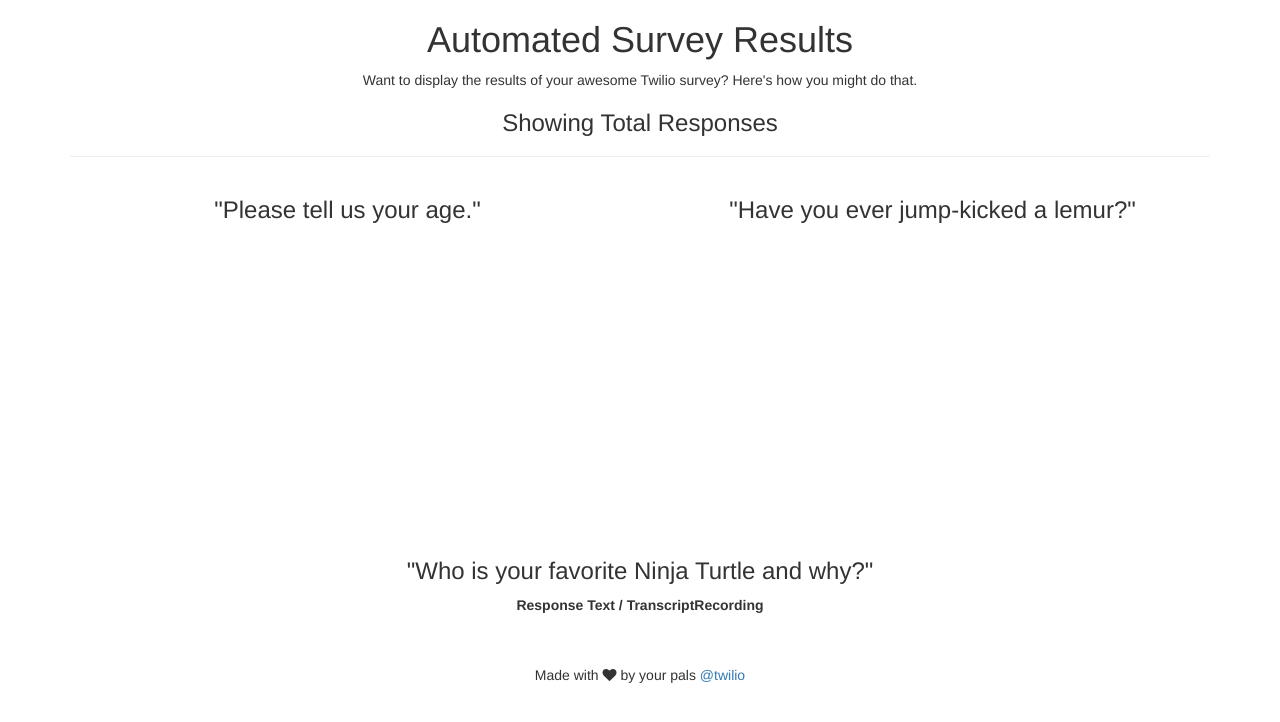
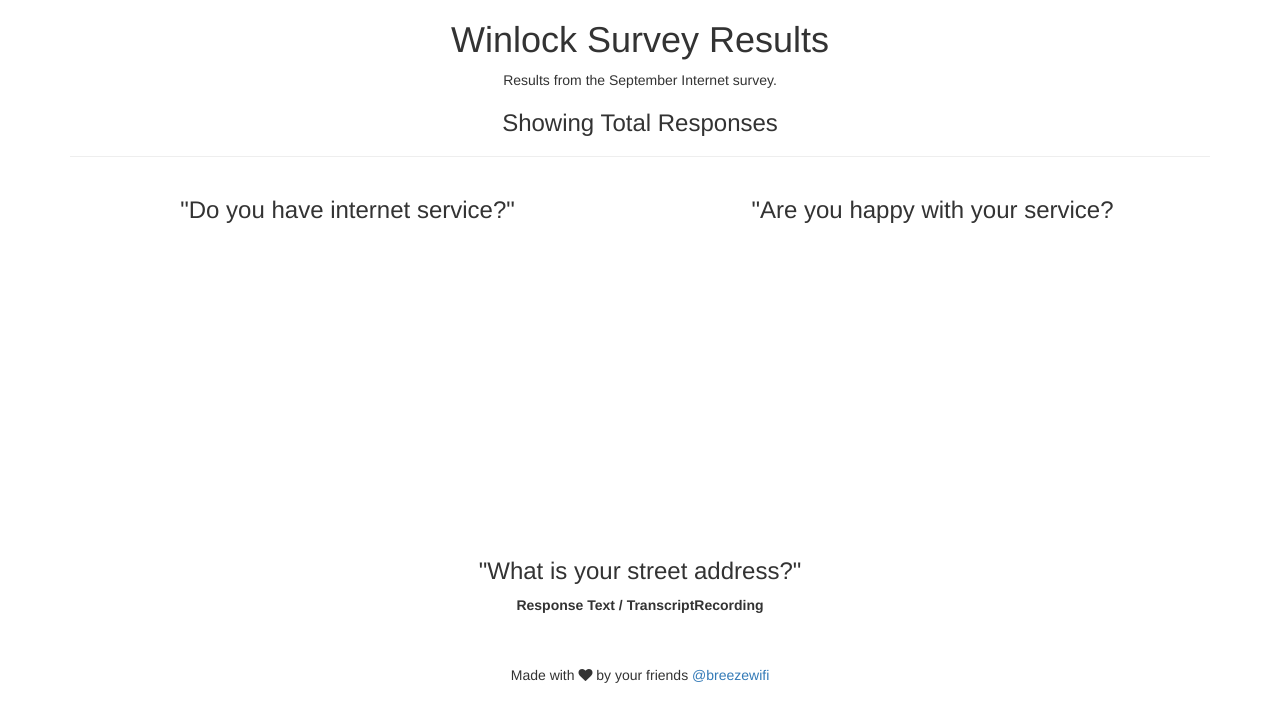
Before and after one commit to petethec/winlock-internet1, a website: page public/index.html in a window 1280 px wide. Drawn offline with nearby package versions, Linux system fonts and the light colour scheme; no server answers.

Commit message:
Update
Added survey questions.

```diff
--- a/public/index.html
+++ b/public/index.html
@@ -1,7 +1,7 @@
 <!DOCTYPE html>
 <html>
 <head>
-    <title>Automated Surveys</title>
+    <title>Winlock Internet Surveys</title>
     <link rel="shortcut icon"
         href="//twilio.com/bundles/marketing/img/favicons/favicon.ico">
     <link rel="apple-touch-icon"
@@ -24,10 +24,9 @@
 
 <!-- App Layout -->
 <section id="main" class="container">
-    <h1>Automated Survey Results</h1>
+    <h1>Winlock Survey Results</h1>
     <p>
-        Want to display the results of your awesome Twilio survey? Here's
-        how you might do that.
+        Results from the September Internet survey.
     </p>
 
     <h3>Showing <span id="total"></span> Total Responses</h3>
@@ -35,17 +34,17 @@
 
     <div class="row">
         <div class="col-sm-6">
-            <h3>"Please tell us your age."</h3>
+            <h3>"Do you have internet service?"</h3>
             <canvas id="ageChart" width="300" height="300"></canvas>
         </div>
         <div class="col-sm-6">
-            <h3>"Have you ever jump-kicked a lemur?"</h3>
+            <h3>"Are you happy with your service?</h3>
             <canvas id="lemurChart" width="300" height="300"></canvas>
         </div>
     </div>
 
     <div class="row">
-        <h3>"Who is your favorite Ninja Turtle and why?"</h3>
+        <h3>"What is your street address?"</h3>
         <table id="turtleResponses">
             <tr>
                 <th>Response Text / Transcript</th>
@@ -57,8 +56,8 @@
 </section>
 
 <footer class="container">
-    Made with <i class="fa fa-heart"></i> by your pals
-    <a href="http://www.twilio.com">@twilio</a>
+    Made with <i class="fa fa-heart"></i> by your friends
+    <a href="http://www.breezewifi.net">@breezewifi</a>
 </footer>
 
 <!-- JS Dependencies -->
```
